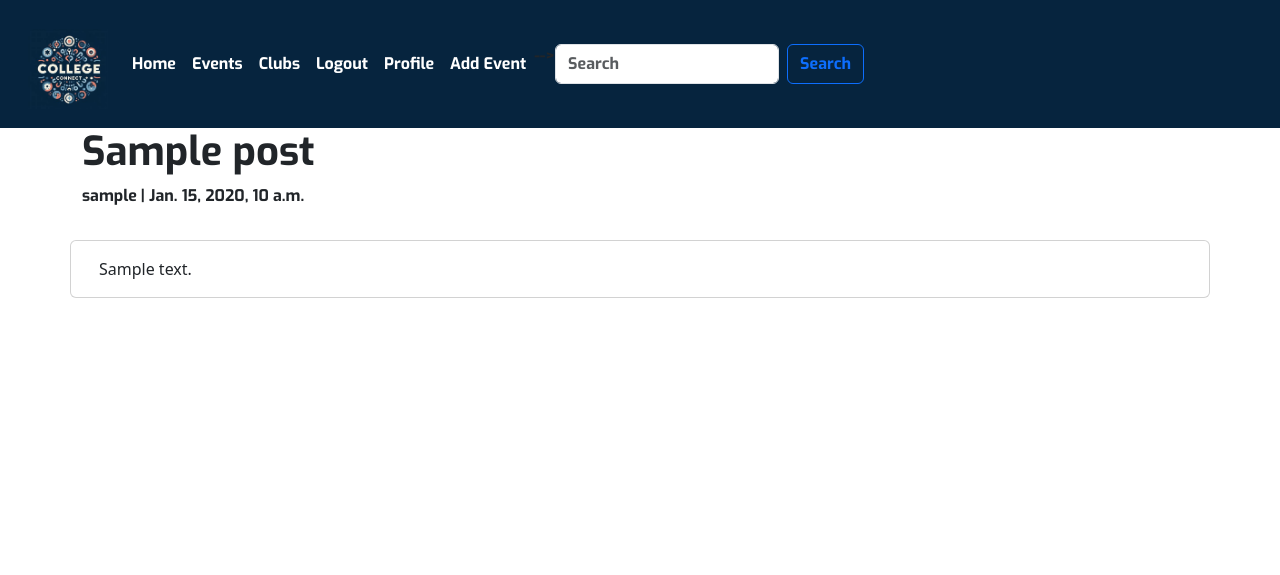
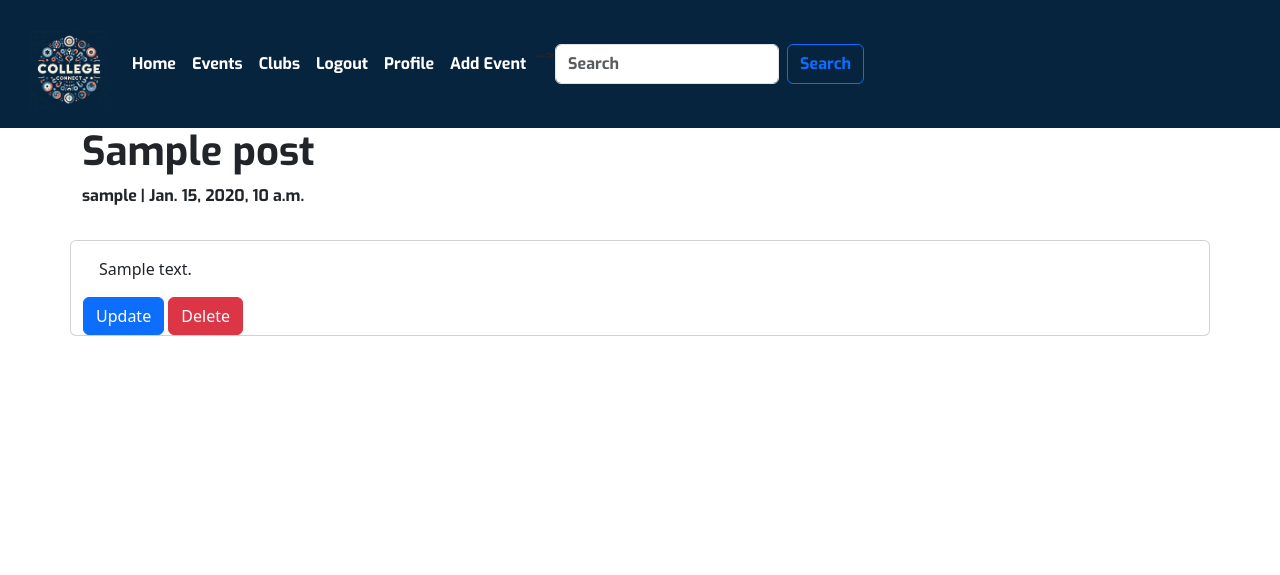
Before and after one commit to Karlsberg62/Hackathon-3, a Django app: a page that uses hackathon3/templates/hackathon3/post_detail.html in a window 1280 px wide. Shown: the top 575 px of the page. Run offline with Django 4.2, Linux system fonts and the light colour scheme; a user stored in the database is signed in; tables that the repository leaves empty hold one stand-in row (values such as "Sample post"); some libraries are stand-ins or nearby versions.

Commit message:
added update and delete button to a users post

```diff
--- a/hackathon3/templates/hackathon3/post_detail.html
+++ b/hackathon3/templates/hackathon3/post_detail.html
@@ -28,6 +28,15 @@
                 <article class="card-text">
                     {{ post.description | safe }}
                 </article>
+
+            </div>
+            <div>
+                {% if user.is_authenticated and post.author == user %}
+
+
+                    <a href="" class="btn btn-delete btn-primary">Update</a>
+                    <a href="" class="btn btn-delete btn-danger">Delete</a>
+                    {% endif %}
             </div>
         </div>
     </div>
```
